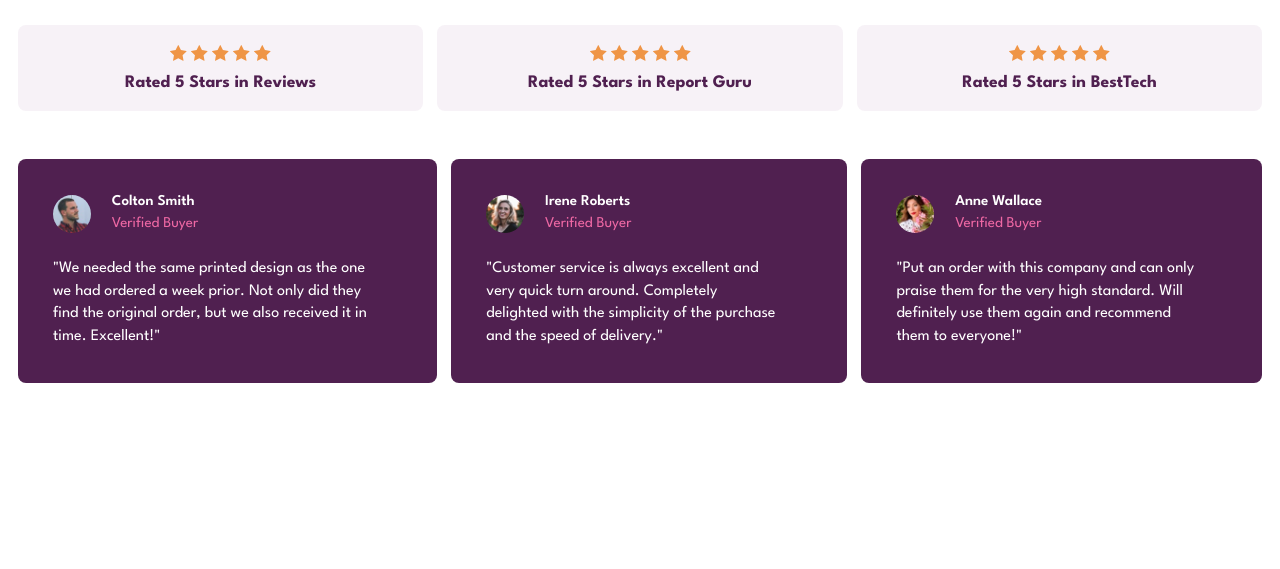
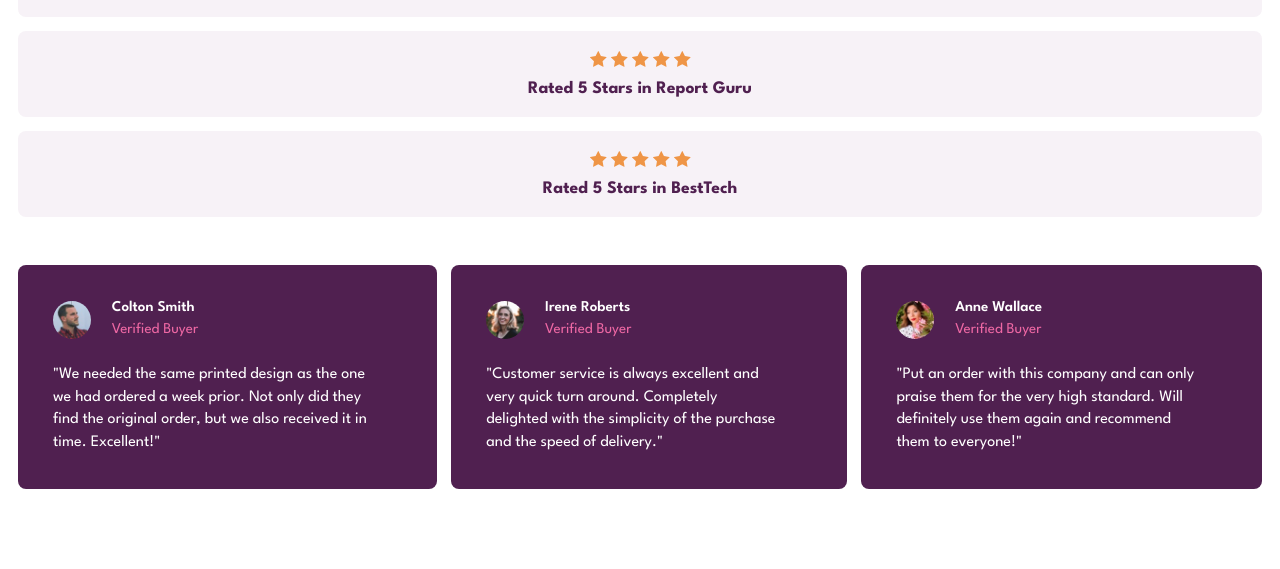
Before and after one commit to Franco-Cipolla/social-section-franco, a plain HTML site: page index.html in a window 1280 px wide. Shown: the part 242-811 px from the top of the page. Drawn offline with Linux system fonts and the light colour scheme.

Commit message:
Update style.css

```diff
--- a/style.css
+++ b/style.css
@@ -190,6 +190,7 @@ div.testimonial p {
     align-items: center;
   }
 
+
   section.testimonials .first {
     margin-bottom: 3rem;
   }
@@ -198,11 +199,7 @@ div.testimonial p {
     margin-top: 3rem;
   }
 }
-@media only screen and (max-width: 1354px) and (min-width: 850px) {
-  section.ratings {
-    flex-direction: row;
-  }
-}
+
 
 @media only screen and (max-width: 1354px) and (min-width: 750px) {
   section.testimonials {
```
